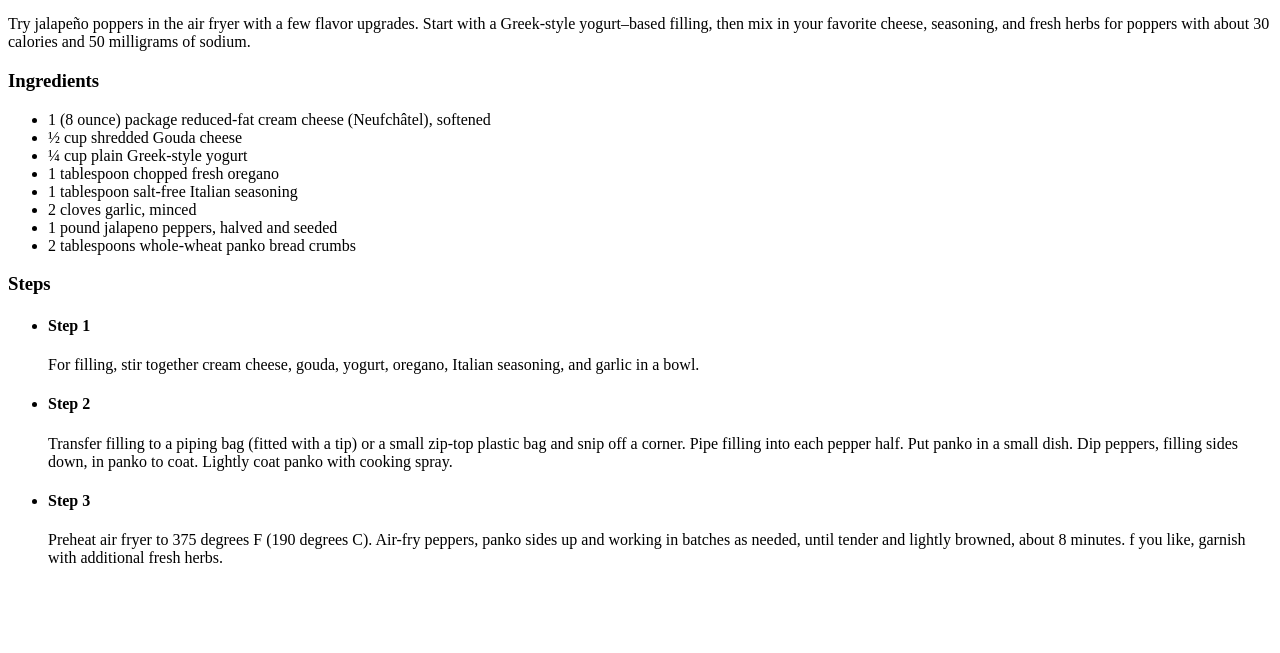
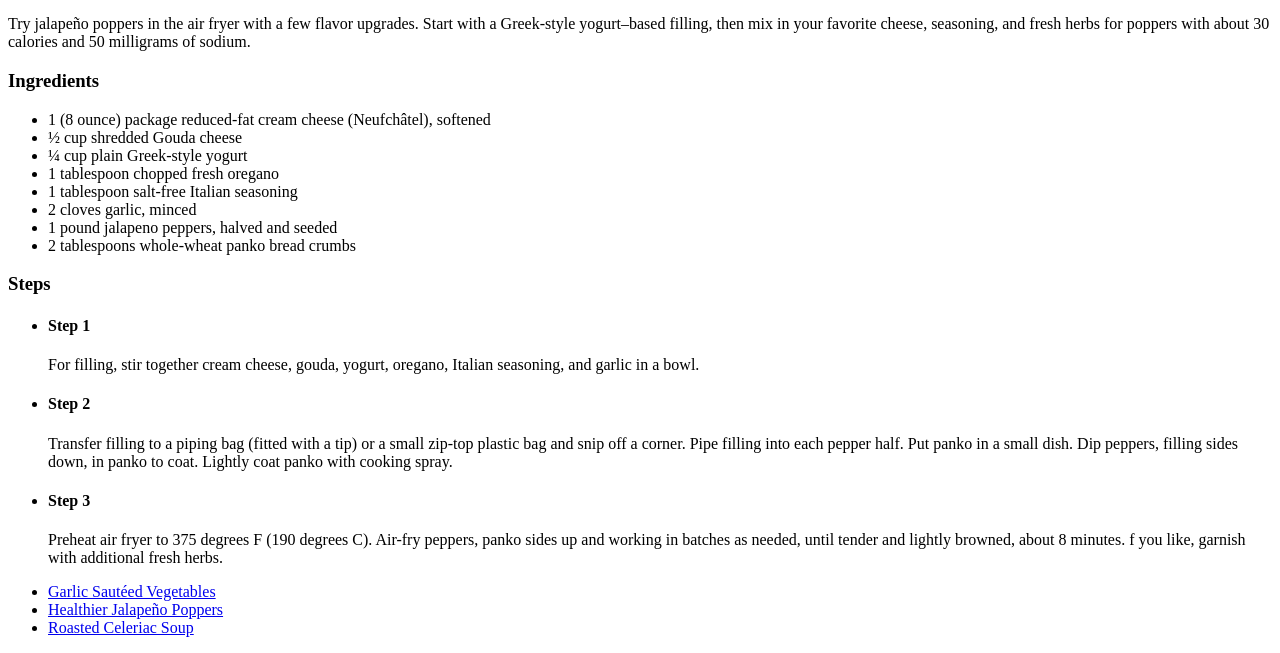
Before and after one commit to iamchrismolina/odin-recipes, a plain HTML site: page recipes/jalapeno-poppers.html in a window 1280 px wide. Shown: the part 428-1081 px from the top of the page. Before the commit the page ends 1011 px from the top, so only its background shows below. Drawn offline with Linux system fonts and the light colour scheme.

Commit message:
fix: change index links & add recipe links

```diff
--- a/recipes/jalapeno-poppers.html
+++ b/recipes/jalapeno-poppers.html
@@ -60,5 +60,16 @@
         </p>
       </li>
     </ul>
+    <ul>
+      <li>
+        <a href="./recipes/garlic-sauteed.html">Garlic Sautéed Vegetables</a>
+      </li>
+      <li>
+        <a href="./recipes/jalapeno-poppers.html">Healthier Jalapeño Poppers</a>
+      </li>
+      <li>
+        <a href="./recipes/roasted-celeriac.html">Roasted Celeriac Soup</a>
+      </li>
+    </ul>
   </body>
 </html>
```
Also changed, not shown: index.html (+0 -3 lines), recipes/garlic-sauteed.html (+11 -0 lines), recipes/roasted-celeriac.html (+11 -0 lines).
